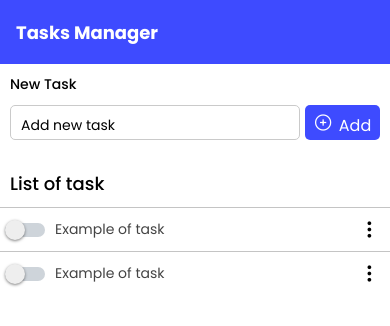
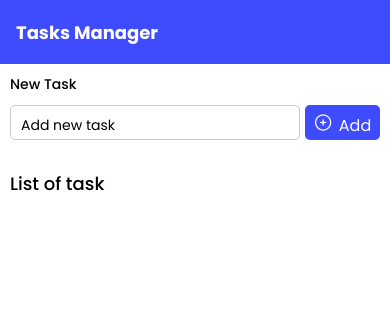
Before and after one commit to dilane3/task-manager-mobile-app, a React Native app: screen /Home in a window 390 px wide. Shown: the top 326 px of the page. Built offline with nearby package versions, Linux system fonts and the light colour scheme.

Commit message:
adding task class and setting up the add operation

```diff
--- a/App.tsx
+++ b/App.tsx
@@ -4,11 +4,13 @@ import React from 'react';
 import { GestureHandlerRootView } from 'react-native-gesture-handler';
 import RootNavigator from './navigations'
 import useCustomFonts from './utils/loadFonts';
+import TaskProvider from './dataManager/providers/taskProvider';
 
 export default function App() {
   const [fontLoaded] = useCustomFonts()
 
   return (
+    <TaskProvider>
       <React.Fragment>
         {
           fontLoaded && <RootNavigator />
@@ -16,5 +18,6 @@ export default function App() {
 
         <StatusBar style='light' />
       </React.Fragment>
+    </TaskProvider>
   );
 }
--- a/components/screens/home/styles/taskListStyle.ts
+++ b/components/screens/home/styles/taskListStyle.ts
@@ -3,13 +3,13 @@ import { StyleSheet } from "react-native";
 const styles = StyleSheet.create({
   container: {
     width: "100%",
-    paddingTop: 20,
     flex: 1
   },
   title: {
     marginLeft: 10,
     fontSize: 18,
     marginBottom: 10,
+    marginTop: 20,
     fontFamily: "Poppins-Medium"
   },
   taskList: {
--- a/components/screens/home/task.tsx
+++ b/components/screens/home/task.tsx
@@ -2,29 +2,25 @@ import { Switch, Text, View } from "react-native"
 import Ionicons from '@expo/vector-icons/Ionicons'
 import styles from "./styles/taskStyle"
 import { useState } from "react"
+import TaskEntity from '../../../entities/task'
 
-const Task = () => {
-  // Set Local state
-  const [marked, setMarked] = useState(false)
+type TaskPropType = ({task}: {task: TaskEntity}) => JSX.Element
 
-  const handleChangeValueOfSwitch = () => {
-    console.log(marked)
-    setMarked(prev => !prev)
-  }
+const Task: TaskPropType = ({ task }) => {
 
   return (
     <View style={styles.container}>
       <View style={styles.leftSection}>
         <Switch
-          value={marked}
-          thumbColor={marked ? "#3e4bff" : "#eee"}
+          value={task.getMarked}
+          thumbColor={task.getMarked ? "#3e4bff" : "#eee"}
           trackColor={{
             false: "#ced4da",
             true: "#48cae4"
           }}
-          onValueChange={handleChangeValueOfSwitch}
+          // onValueChange={handleChangeValueOfSwitch}
         />
-        <Text style={styles.tastText}>Example of task</Text>
+        <Text style={styles.tastText}>{ task.getValue }</Text>
       </View>
 
       <Ionicons style={styles.taskMenu} name="ellipsis-vertical" />
--- a/components/screens/home/taskEditor.tsx
+++ b/components/screens/home/taskEditor.tsx
@@ -1,15 +1,42 @@
 import { Text, TextInput, TouchableOpacity, View } from "react-native"
 import Ionicons from '@expo/vector-icons/Ionicons'
 import styles from "./styles/taskEditorStyle"
+import { useContext, useState } from "react"
+import taskContext from "../../../dataManager/contexts/taskContext"
+import { addTask } from "../../../dataManager/data/actions"
 
 const TaskEditor = () => {
+  // Set Local state
+  const [ taskValue, setTaskValue ] = useState("")
+
+  // Get data from the global state
+  const { dispatch } = useContext(taskContext)
+
+  const handleAddTask = () => {
+    // Add the new task inside the global state
+    dispatch(addTask(taskValue))
+
+    // reset the form
+    setTaskValue("")
+  }
+
   return (
     <View style={styles.container}>
       <Text style={styles.editorTitle}>New Task</Text>
 
       <View style={styles.editor}>
-        <TextInput style={styles.textInput} placeholder="Add new task" selectionColor="#3e4bff" />
-        <TouchableOpacity style={styles.btn} activeOpacity={.8}>
+        <TextInput
+          style={styles.textInput}
+          placeholder="Add new task"
+          selectionColor="#3e4bff"
+          value={taskValue}
+          onChangeText={(text) => setTaskValue(text)}
+        />
+        <TouchableOpacity
+          style={styles.btn}
+          activeOpacity={.8}
+          onPress={handleAddTask}
+        >
           <Ionicons style={styles.btnIcon} name="add-circle-outline" />
           <Text style={styles.btnText}>Add</Text>
         </TouchableOpacity>
--- a/components/screens/home/taskList.tsx
+++ b/components/screens/home/taskList.tsx
@@ -1,15 +1,24 @@
+import { useContext } from "react"
 import { ScrollView, Text, View } from "react-native"
+import taskContext from "../../../dataManager/contexts/taskContext"
 import styles from "./styles/taskListStyle"
 import Task from "./task"
 
 const TaskList = () => {
+  const { tasks } = useContext(taskContext)
+
+  console.log({ tasks })
+
   return (
     <ScrollView style={styles.container}>
       <Text style={styles.title}>List of task</Text>
 
-      <View>
-        <Task />
-        <Task />
+      <View style={styles.taskList}>
+        {
+          tasks.map(task => {
+            return <Task key={task.getId} task={task} />
+          })
+        }
       </View>
     </ScrollView>
   )
--- a/dataManager/contexts/taskContext.ts
+++ b/dataManager/contexts/taskContext.ts
@@ -1,4 +1,4 @@
-import { Task } from './type';
+import Task from "../../entities/task";
 import { createContext, Dispatch, DispatchWithoutAction } from "react";
 import { ActionType } from '../data/taskReducer';
 
--- a/dataManager/contexts/type.ts
+++ /dev/null
@@ -1,5 +0,0 @@
-export type Task = {
-  id: String,
-  value: String,
-  marked: Boolean
-}
--- a/dataManager/data/taskReducer.ts
+++ b/dataManager/data/taskReducer.ts
@@ -1,5 +1,5 @@
-import { ReducerWithoutAction } from "react"
-import { Task } from "../contexts/type"
+import { ADD_TASK } from './type';
+import Task from '../../entities/task';
 
 type ActionType = {
   type: String,
@@ -10,6 +10,28 @@ type TaskReducerType = (state: Array<Task>, action: ActionType) => Array<Task>
 
 const taskReducer: TaskReducerType = (state, action) => {
   switch (action.type) {
+    case ADD_TASK: {
+      if (action.payload && typeof action.payload === 'string') {
+        // Generate a new id
+        const id = state.length === 0 ? 1 : state[state.length - 1].getId + 1
+
+        // Create a new task
+        const task = new Task(id, action.payload)
+
+        // Clone the previows state
+        const stateClone = [...state]
+
+        // Add the task
+        stateClone.push(task)
+
+        console.log({stateClone, task})
+
+        return stateClone
+      }
+
+      return state
+    }
+
     default: // nothing
       return state
   }
--- /dev/null
+++ b/entities/task.ts
@@ -0,0 +1,63 @@
+import { v4 as uuidv4 } from 'uuid'
+
+class Task {
+  /**
+   * Identifier of the task
+   */
+  private id: number
+
+  /**
+   * Value of the task
+   */
+  private value: String
+
+  /**
+   * State of the task
+   */
+  private marked: boolean
+
+  constructor (id: number, value: String) {
+    this.id = id
+    this.value = value
+    this.marked = false
+  }
+
+  // Getters and setters
+
+  /**
+   * Get the id
+   */
+  get getId() {
+    return this.id
+  }
+
+  /**
+   * Get the value
+   */
+  get getValue() {
+    return this.value
+  }
+
+  /**
+   * Get the state
+   */
+  get getMarked() {
+    return this.marked
+  }
+
+  /**
+   * Set the value of the task
+   */
+  set setValue(value: String) {
+    this.value = value
+  }
+
+  /**
+   * Set the state of the task
+   */
+  set setMarked(value: boolean) {
+    this.marked = value
+  }
+}
+
+export default Task
--- a/package.json
+++ b/package.json
@@ -28,6 +28,7 @@
     "@babel/core": "^7.12.9",
     "@types/react": "~17.0.21",
     "@types/react-native": "~0.64.12",
+    "@types/uuid": "^8.3.4",
     "typescript": "~4.3.5"
   },
   "private": true
```
Also changed, not shown: 2 other files (tests, documents, lock files or other folders). Lines whose indentation alone changed are shown as unchanged.
